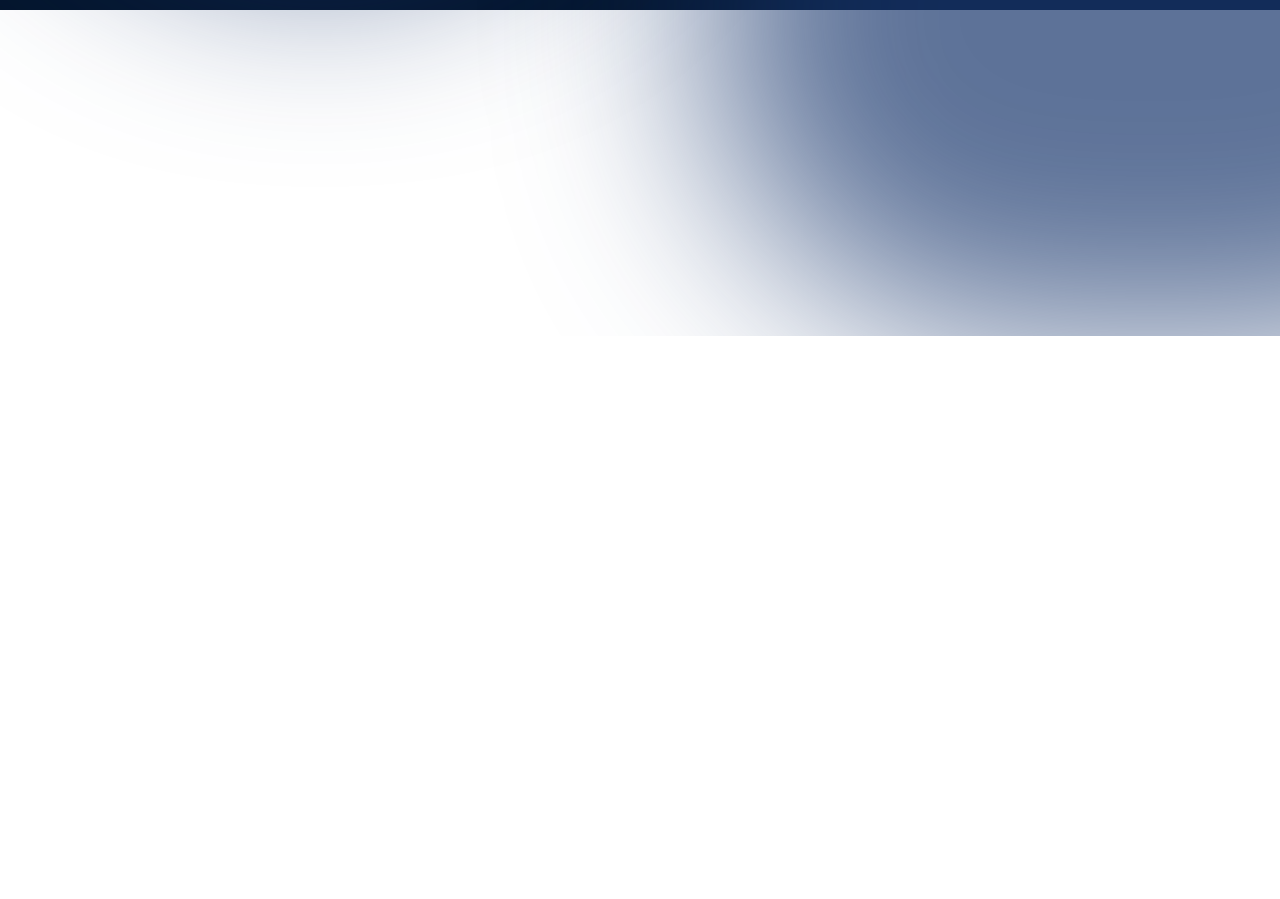
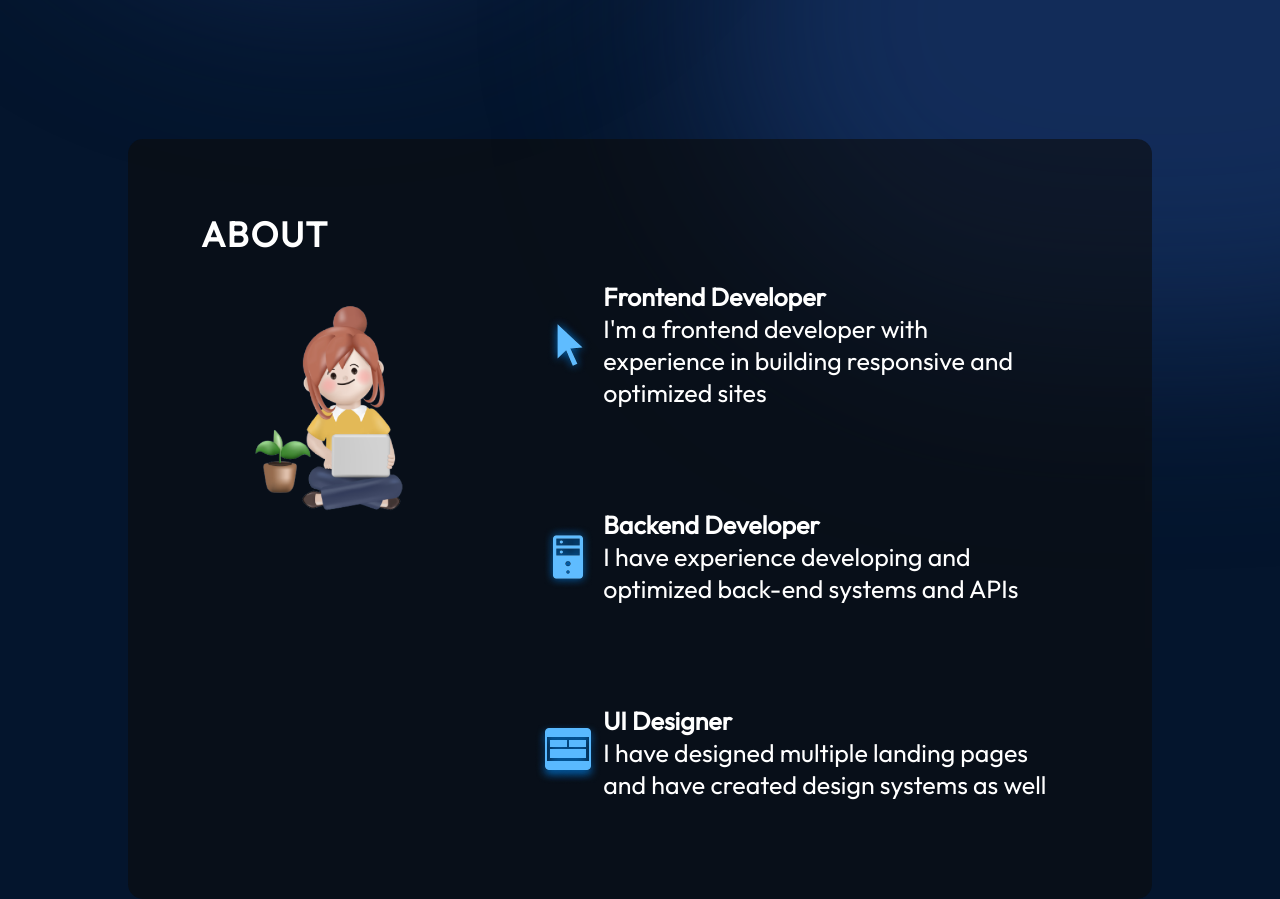
Before and after one commit to akila199910/My-Portfolio, a React (Vite) app in the folder react-portfolio/: page / in a window 1280 px wide. Shown: the part 700-1599 px from the top of the page. Before the commit the page ends 1036 px from the top, so only its background shows below. Built offline with nearby package versions, Linux system fonts and the light colour scheme.

Commit message:
create about component and add the styles

```diff
--- a/react-portfolio/src/App.jsx
+++ b/react-portfolio/src/App.jsx
@@ -2,6 +2,7 @@
 import style from './App.module.css'
 import Navbar from './components/Navbar/Navbar'
 import Hero from './components/Hero/Hero'
+import About from './components/About/About'
 
 function App() {
 
@@ -9,6 +10,7 @@
     <div className={style.App}>
          <Navbar/>
         <Hero/>
+        <About/>
     </div>
   )
 }
--- /dev/null
+++ b/react-portfolio/src/components/About/About.jsx
@@ -0,0 +1,47 @@
+import React from 'react'
+import style from "./About.module.css";
+import { getImageUrl } from '../../utils';
+
+function About() {
+  return (
+    <section className={style.container}>
+
+        <h2 className={style.title}>About</h2>
+
+        <div className={style.contant}>
+
+            <img src={getImageUrl("about/aboutImage.png")} alt="Me sitting with a laptop" className={style.aboutImage}/>
+
+        <ul className={style.aboutItems}>
+
+            <li className={style.aboutItem}>
+                <img src={getImageUrl("about/cursorIcon.png")} alt="Curse Icon" />
+                <div className={style.aboutItemText}>
+                    <h3>Frontend Developer</h3>
+                    <p>I'm a frontend developer with experience in building responsive and optimized sites</p>
+                </div>
+            </li>
+
+            <li className={style.aboutItem}>
+                <img src={getImageUrl("about/serverIcon.png")} alt="Server Icon" />
+                <div className={style.aboutItemText}>
+                    <h3>Backend Developer</h3>
+                    <p>I have experience developing and optimized back-end systems and APIs</p>
+                </div>
+            </li>
+
+            <li className={style.aboutItem}>
+                <img src={getImageUrl("about/uiIcon.png")} alt="UI Icon" />
+                <div className={style.aboutItemText}>
+                    <h3>UI Designer</h3>
+                    <p>I have designed multiple landing pages and have created design systems as well</p>
+                </div>
+            </li>
+
+        </ul>
+        </div>
+    </section>
+  )
+}
+
+export default About
--- /dev/null
+++ b/react-portfolio/src/components/About/About.module.css
@@ -0,0 +1,69 @@
+@import "../../vars.css";
+
+.container{
+position: relative;
+background-color: rgba(12,12,12,0.6);
+border-radius: 15px;
+padding: 73px;
+margin-top: 129px;
+z-index: 1;
+margin-left: 10%;
+margin-right: 10%;
+}
+
+.title {
+    color: var(--color-text);
+    font-size: 35px;
+    font-weight: 700;
+    letter-spacing: 1.75px;
+    text-transform: uppercase;
+}
+
+.contant{
+    display: flex;
+    flex-direction: row;
+}
+
+.aboutImage{
+    width: 35%;
+    height: 35%;
+}
+.aboutItems{
+    color:var(--color-text);
+    display: flex;
+    flex-direction: column;
+    gap: 50px;
+}
+.aboutItem{
+    display: flex;
+    flex-direction: row;
+    align-items: center;
+    border-radius: 20px;
+    list-style: none;
+    padding: 25px;
+    background-image: linear-gradient(90deg,rgba(165,215,232,0.42)0%,rgba(255,255,255,0)100%);
+    background-size: 0 100%;
+    background-repeat: no-repeat;
+    transition: 0.4;
+}
+.aboutItem:hover{
+    background-size:100% 100%;
+}
+.aboutItem h3{
+    font-size: 25px;
+    font-weight: 600;
+}
+.aboutItem p{
+    font-size: 25px;
+}
+@media screen and (max-width:830px) {
+    .container{
+        background-color: transparent;
+        padding-left: 0;
+        padding-right: 0;
+    }
+
+    .contant{
+
+    }
+}
```
